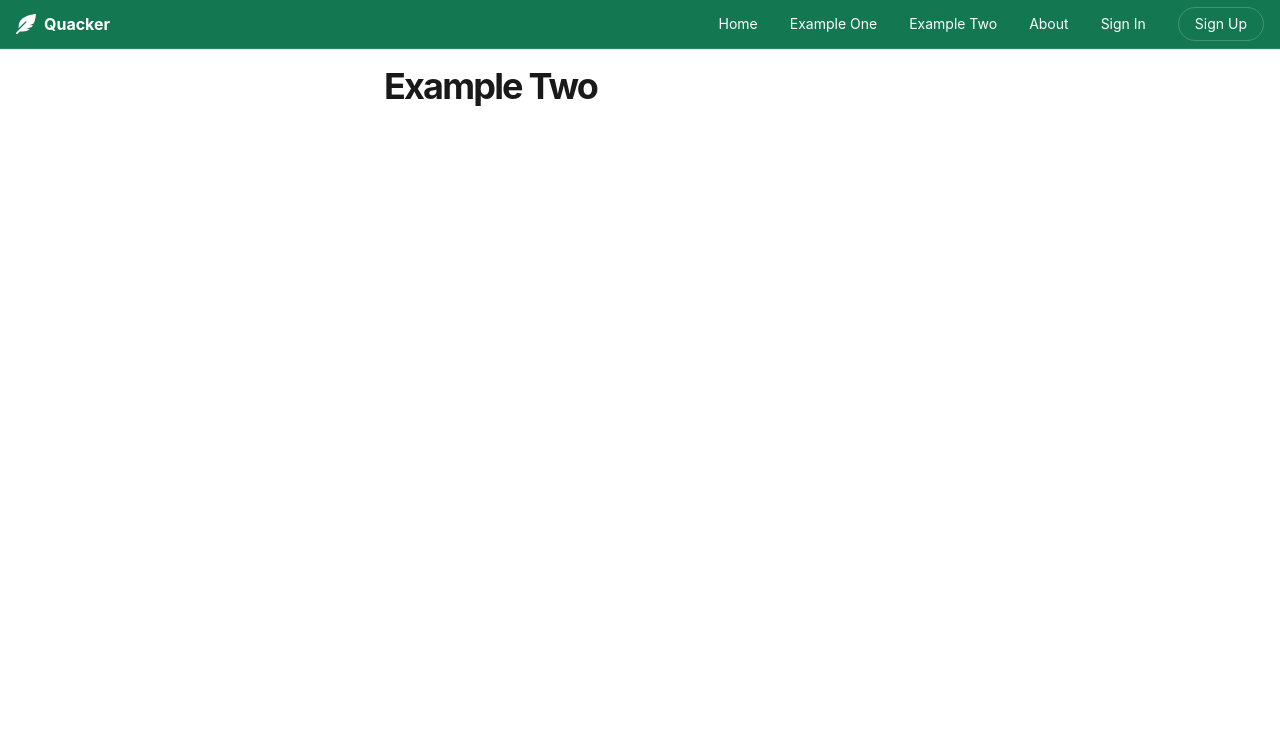
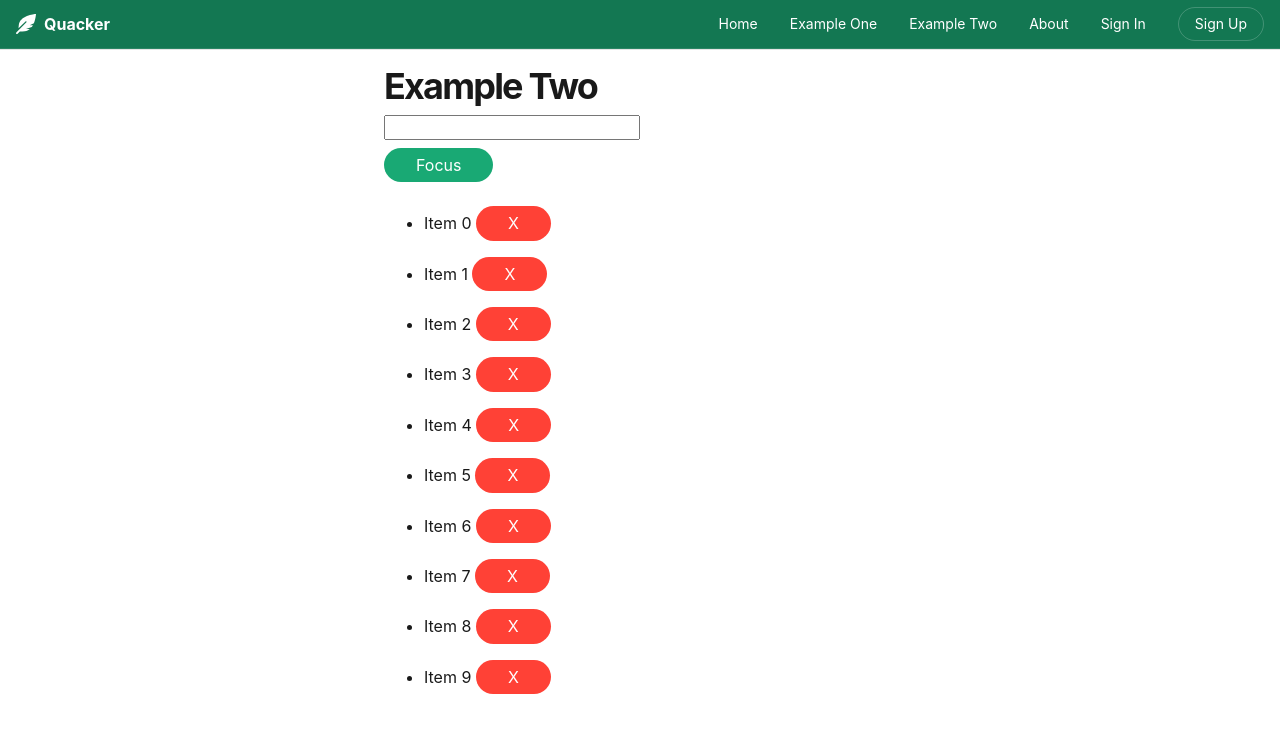
Before and after one commit to cngroupdk/vse-4it445-2019, a React (Create React App) app in the folder frontend/: page /example2 in a window 1280 px wide. Shown: the top 732 px of the page. Built offline with nearby package versions, Linux system fonts and the light colour scheme; what axios-mock-adapter would draw is missing.

Commit message:
Initial state

```diff
--- a/frontend/src/pages/ExampleTwoPage.js
+++ b/frontend/src/pages/ExampleTwoPage.js
@@ -1,15 +1,60 @@
-import React from 'react';
+import React, {
+  useCallback,
+  useEffect,
+  useMemo,
+  useRef,
+  useState,
+} from 'react';
 
-import { Heading, MainSection } from '../atoms/';
+import { Button, Heading, MainSection, TextInput } from '../atoms/';
 import { TopNavigation } from '../organisms/TopNavigation';
 
+const INITIAL_ITEMS = 10;
+
+function getIems(count) {
+  return new Array(count)
+    .fill(null)
+    .map((_, index) => ({ id: index, text: `Item ${index}` }));
+}
+
+function ListItem({ item, onRemoveClick }) {
+  return (
+    <li className="pv2">
+      {item.text}{' '}
+      <Button
+        color="red"
+        onClick={() => {
+          onRemoveClick(item);
+        }}
+      >
+        X
+      </Button>
+    </li>
+  );
+}
+
 export function ExampleTwoPage() {
+  const [items, setItems] = useState(() => getIems(INITIAL_ITEMS));
+  const [text, setText] = useState('');
+
+  const removeItem = item => {
+    setItems(oldItems => oldItems.filter(({ id }) => id !== item.id));
+  };
 
   return (
     <div>
       <TopNavigation />
       <MainSection>
         <Heading>Example Two</Heading>
+        <div className="mv2">
+          <input value={text} onChange={e => setText(e.target.value)} />
+        </div>
+        <Button>Focus</Button>
+        <ul>
+          {items.map(item => (
+            <ListItem key={item.id} item={item} onRemoveClick={removeItem} />
+          ))}
+        </ul>
       </MainSection>
     </div>
   );
```
Also changed, not shown: 2 other files (tests, documents, lock files or other folders).
